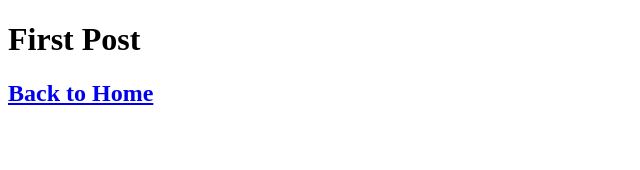
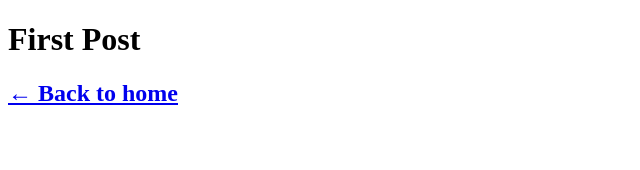
Before and after one commit to donato14/Next-Learn, a Next.js app in the folder nextjs-blog/: page /posts/first-post in a window 1280 px wide. Shown: the top 170 px of the page, without its empty margins (0-640 px from the left). Built offline with nearby package versions, Linux system fonts and the light colour scheme.

Commit message:
스크립트 추가

```diff
--- a/nextjs-blog/pages/posts/first-post.js
+++ b/nextjs-blog/pages/posts/first-post.js
@@ -1,17 +1,24 @@
 import Link from 'next/link';
 import Head from 'next/head';
+import Script from 'next/script';
 
-export default function FirstPost(){
-  return(
+export default function FirstPost() {
+  return (
     <>
       <Head>
         <title>First Post</title>
-        <script src="https://connect.facebook.net/en_US/sdk.js" />
       </Head>
+      <Script
+        src="https://connect.facebook.net/en_US/sdk.js"
+        strategy="lazyOnload"
+        onLoad={() =>
+          console.log(`script loaded correctly, window.FB has been populated`)
+        }
+      />
       <h1>First Post</h1>
       <h2>
-        <Link href="/">Back to Home</Link>
+        <Link href="/">← Back to home</Link>
       </h2>
     </>
-  )
-};
+  );
+}
```
